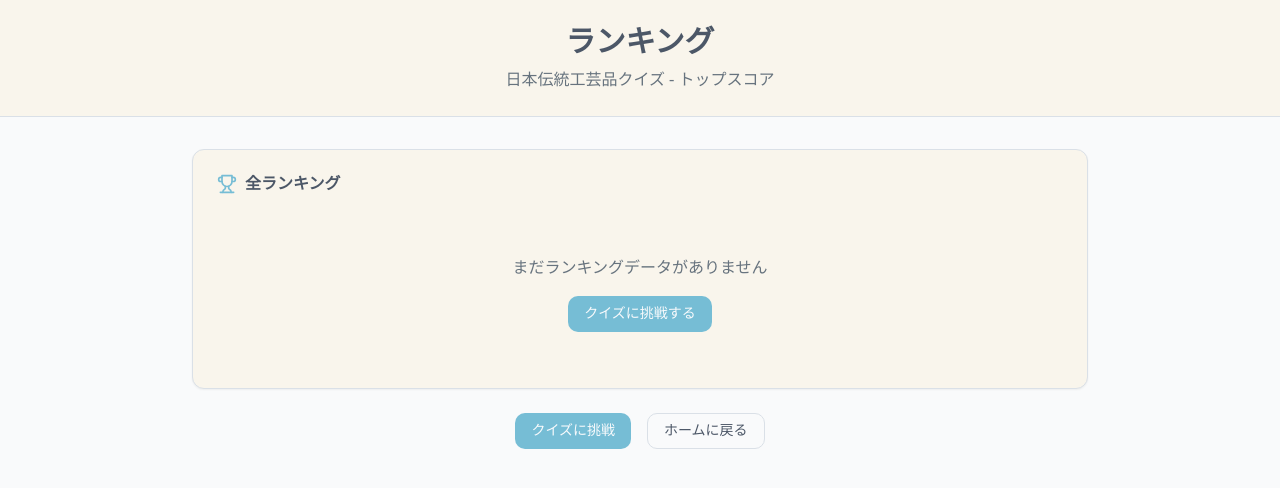
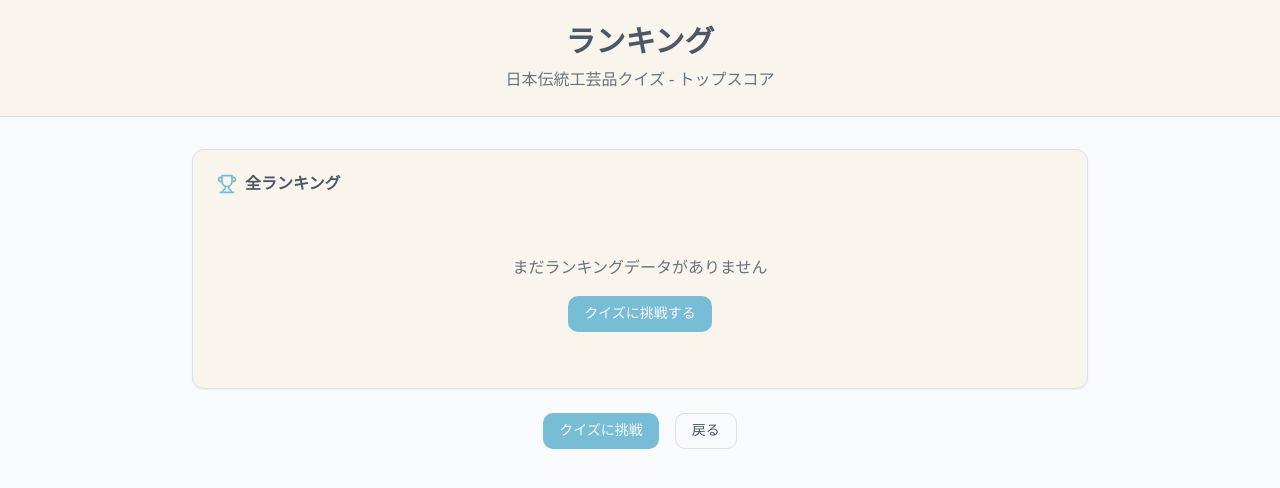
Before and after one commit to nuusan777/v0-japanese-craft-quiz-, a Next.js app: page /leaderboard in a window 1280 px wide. Shown: the top 488 px of the page. Built offline with nearby package versions, Linux system fonts and the light colour scheme; a web font is replaced by a local one.

Commit message:
ホームへ戻るとフォントの変こう２

```diff
--- a/app/leaderboard/page.tsx
+++ b/app/leaderboard/page.tsx
@@ -177,7 +177,7 @@ export default function LeaderboardPage() {
               <Button>クイズに挑戦</Button>
             </Link>
             <Link href="/">
-              <Button variant="outline">ホームに戻る</Button>
+              <Button variant="outline">戻る</Button>
             </Link>
           </div>
         </div>
```
